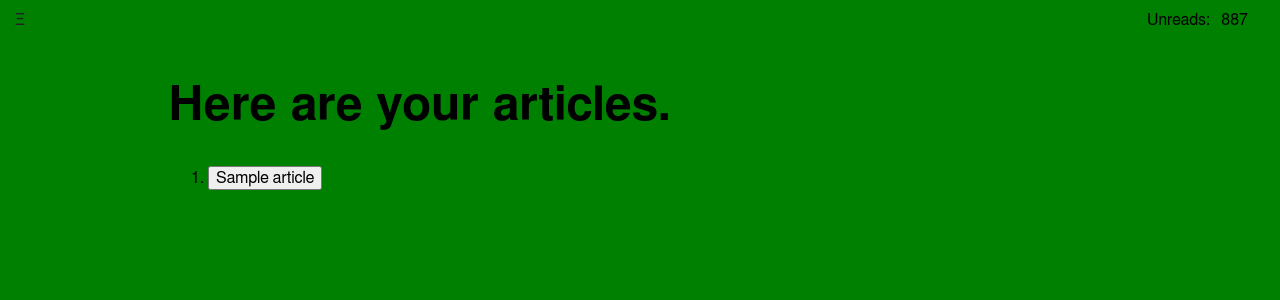
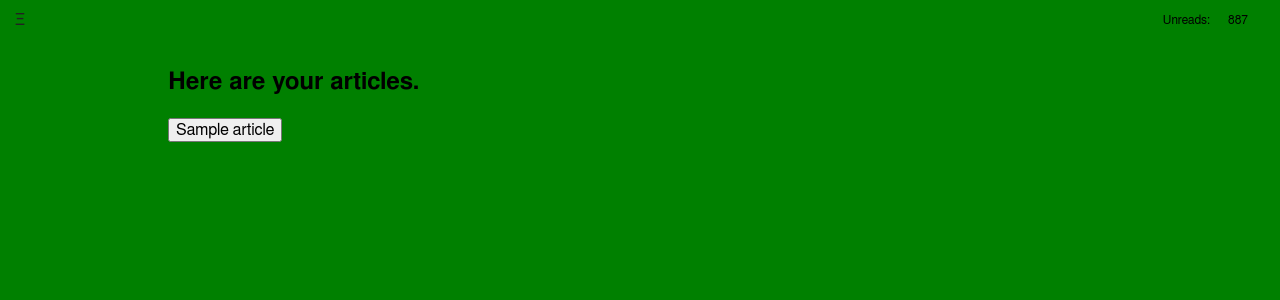
Before and after one commit to jaylett/newspan2, a Django app: template apps/feeds/templates/feeds/article_list.html in a window 1280 px wide. Shown: the top 300 px of the page. Run offline with Django 3.2, Linux system fonts and the light colour scheme; the template is opened without the code that fills it: most values are stand-ins (such as "Sample title", 1, 10 or a date in 2020); style sheets or scripts are compiled from the project's sources.

Commit message:
Styling the article list

```diff
--- a/apps/feeds/templates/feeds/article_list.html
+++ b/apps/feeds/templates/feeds/article_list.html
@@ -5,7 +5,7 @@
 {% block content %}
 <h1>Here are your articles.</h1>
 
-<ol>
+<ol id="article-list">
 {% for article in object_list %}
 <li>{% include "feeds/_article_mark_read_and_goto.html" %}</li>
 {% endfor %}
--- a/sass/base.scss
+++ b/sass/base.scss
@@ -1,14 +1,21 @@
 $text: #222;
 $basesize: 16px;
 
-@mixin basegrid( $fontsize ) {
-    $units: ceil( ( $fontsize + 0.25*$basesize ) / ( 1.5*$basesize ) );
-    @warn "This is fontsize: #{$fontsize}, underthing: #{0.25*$basesize}and this is unit: #{$units}";
-    line-height: $units * 1.5 * $basesize;
-    font-size: $fontsize;
-    margin-bottom: 1.5 * $basesize;
-    margin-top: ($units * 1.5 * $basesize) - 1.5*$fontsize;
-}
+// @mixin basegrid( $fontsize, $border: 0px ) {
+//     $units: ceil( ( $fontsize + 0.25*$basesize ) / ( 1.5*$basesize ) );
+//     @warn "This is fontsize: #{$fontsize}, underthing: #{0.25*$basesize}and this is unit: #{$units}";
+//     line-height: $units * 1.5 * $basesize;
+//     font-size: $fontsize;
+//     @if $border != 0 {
+//         margin-bottom: (1.5 * $basesize) - $border;
+//         border-bottom: $border solid black;
+
+//     } @else {
+//         margin-bottom: 1.5 * $basesize;
+
+//     }
+//     margin-top: ($units * 1.5 * $basesize) - 1.5*$fontsize;
+// }
 
 // OH GOD THE HORROR
 // Because sassc doesn't like a %
@@ -30,31 +37,54 @@ $basesize: 16px;
     -moz-box-sizing: border-box;
     box-sizing: border-box;
 }
+body,div,dl,dt,dd,ul,ol,li,h1,h2,h3,h4,h5,h6,pre,form,fieldset,p,blockquote,th,td {
+    margin:0;
+    padding:0;
+}
 // General CSS
 html {
     margin: 0;
 }
 body {
     font-family: Freesans, Helmet, sans-serif;
-    font-size: 120%;
+    font-size: 75%;
     margin: 0 auto;
     width: 100%;
     padding: 0 40px;
-    font-size: $basesize;
-    line-height: 1.5;
+
+}
+
+html>body {
+    font-size: 16px;
+}
+
+p {
+    line-height: 1.5em;
+    font-size:1em;
+    margin-top: 1.5em;
+    margin-bottom: 1.5em;
 }
 
 h1 {
-    @include basegrid(48px);
+    // @include basegrid(48px);
+    font-size:1.5em;
+    line-height: 1em;
+    margin-top: 0;
+    margin-bottom: 1em;
 }
 
 h2 {
-    @include basegrid(35px);
+    // @include basegrid(35px);
+    // The asymmetrical thing
+    font-size:1.1667em;
+    line-height: 1.286em;
+    margin-top: 1.929em;
+    margin-bottom: 0.643em;
 }
 
-p {
-    @include basegrid($basesize);
-}
+// p {
+//     @include basegrid($basesize);
+// }
 
 #topbar {
     width: 100%;
@@ -88,6 +118,7 @@ p {
         display: block;
         line-height: 40px;
         padding-right: 2.5%;
+        font-size: 12px;
         text-align: right;
         top: 0;
         right: 0;
@@ -136,7 +167,22 @@ p {
     text-align: center;
 }
 
-
+#article-list {
+    list-style-type: none;
+    margin: 0;
+    padding: 0;
+    li {
+        line-height: 1.5em;
+        font-size:1em;
+        margin-top: 1.5em;
+        padding-bottom: 1em;
+        margin-bottom: 0.5em;
+        border-bottom: 1px solid black;
+        &:last-of-type {
+            border-bottom: none;
+        }
+    }
+}
 
 
 // Begin mobile
@@ -147,11 +193,13 @@ p {
         background: red;
     }
     #topbar {
-        .unread::before {
-            content: 'Unreads: ';
-            position: absolute;
-            right: 70px;
+        .unread {
 
+            &::before {
+                content: 'Unreads: ';
+                position: absolute;
+                right: 70px;
+            }
         }
     }
 }
```
